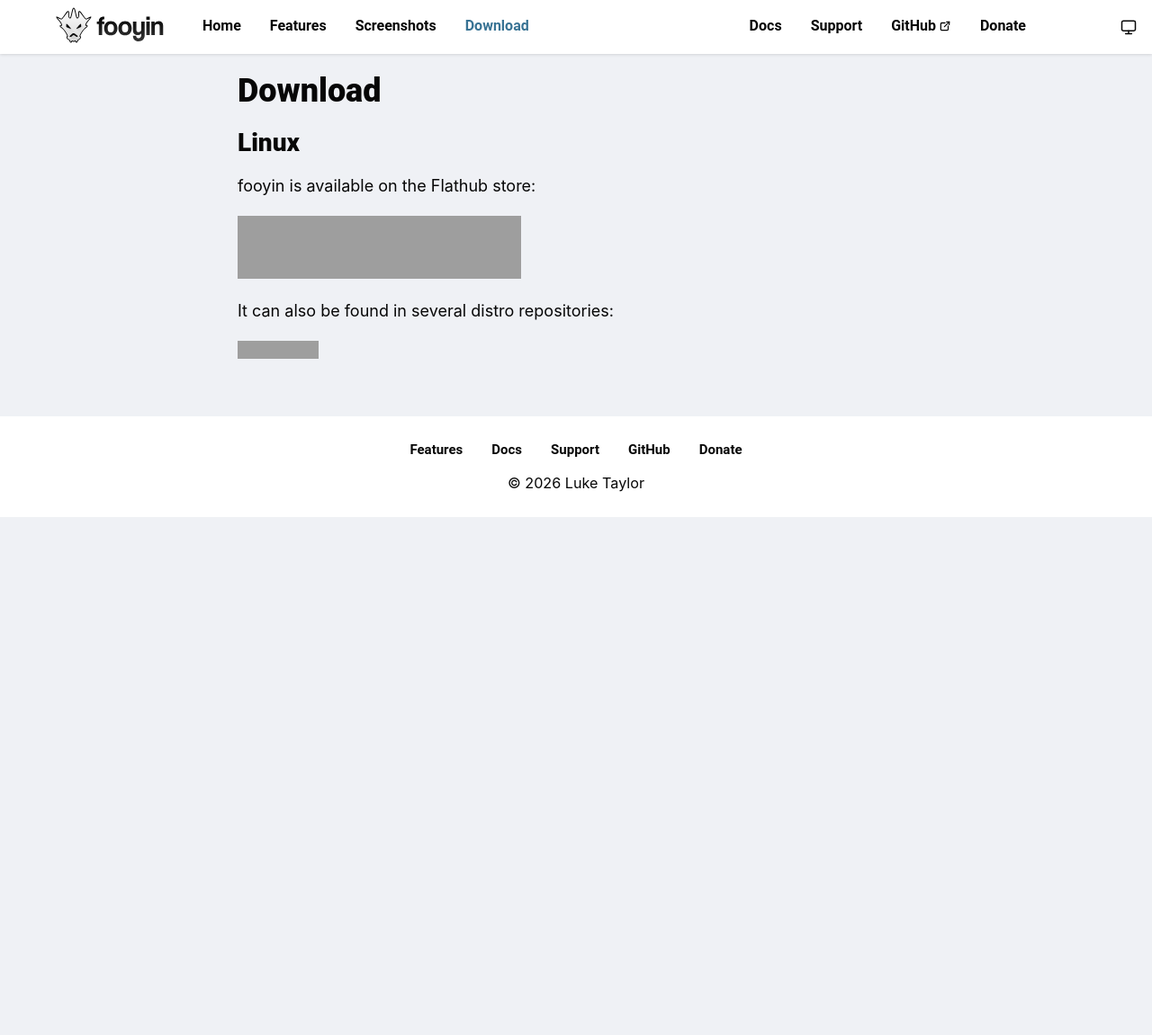
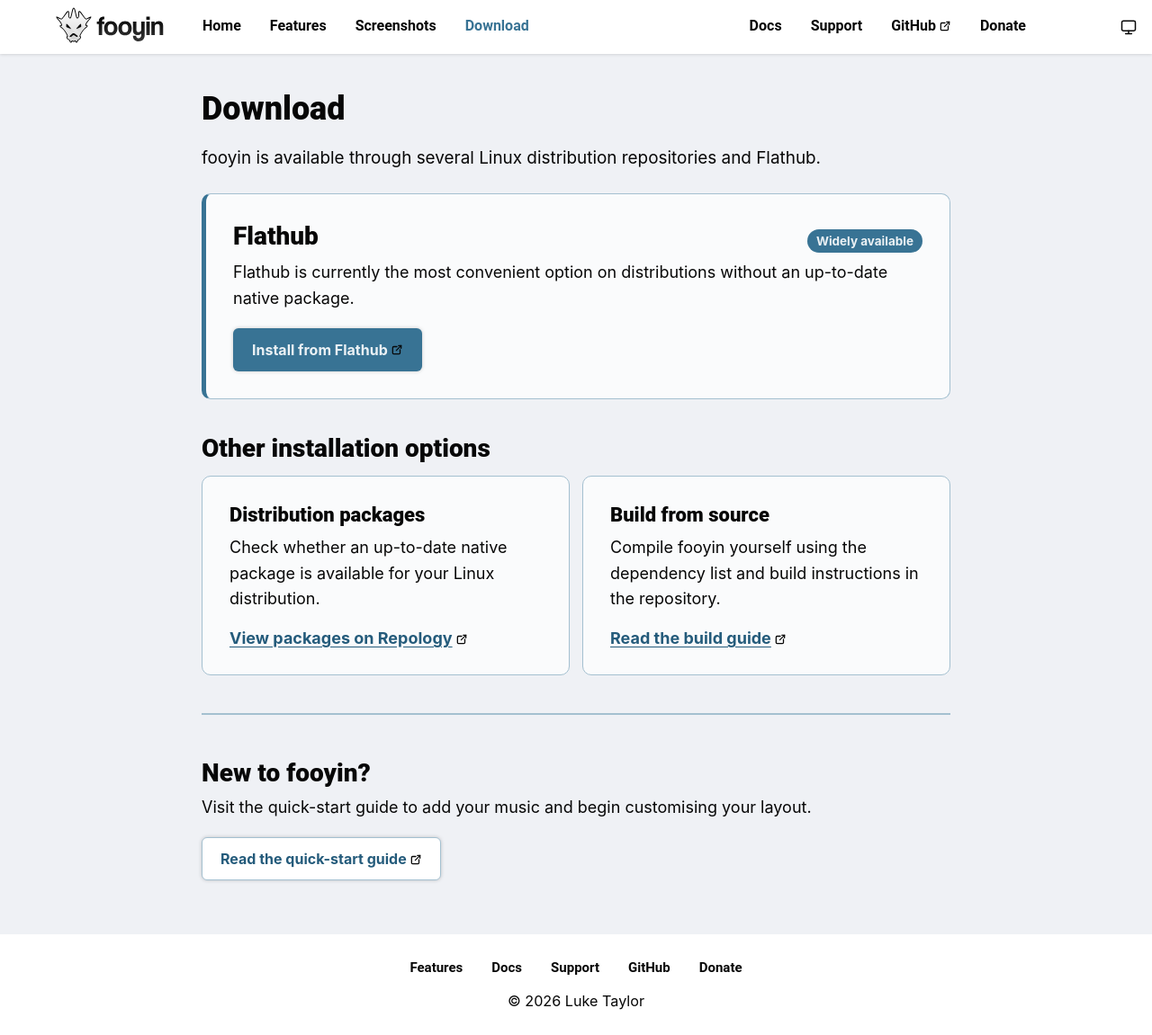
Before and after one commit to fooyin/fooyin.org, a Jekyll site: the page built from pages/download.html, in a window 1280 px wide. Shown: the whole page at 90% size. Built offline with Jekyll 4.4.1, drawn with Linux system fonts in a browser that asks for light colours; before the commit the page ends 900 px from its top, so only the background shows below that; grey boxes are pictures that could not be loaded.

Commit message:
Redesign download page

```diff
--- a/pages/download.html
+++ b/pages/download.html
@@ -1,22 +1,71 @@
 ---
 permalink: download
 title: "Download | fooyin"
+description: "Download fooyin for Linux from Flathub, your distribution or source."
 layout: default
 ---
 
 {% include header.html %}
 
-<div class="container-text">
-    <h2 class="title">Download</h2>
-    <h3 class="title">Linux</h3>
-    <p>fooyin is available on the Flathub store:
-    </p>
-    <a href="https://flathub.org/apps/details/org.fooyin.fooyin" target="_blank" rel="noopener noreferrer">
-        <img alt="Download on Flathub" height="70" src="https://flathub.org/assets/badges/flathub-badge-en.png"></a>
-    <p>It can also be found in several distro repositories:
-    </p>
-    <a href="https://repology.org/project/fooyin/versions">
-    <img src="https://repology.org/badge/vertical-allrepos/fooyin.svg" alt="Packaging status"></a>
+<div class="container-text download-page">
+  <h2 class="title">Download</h2>
+  <p class="download-intro">fooyin is available through several Linux distribution repositories and Flathub.</p>
+
+  <section class="download-card download-featured">
+    <div class="download-card-heading">
+      <h3>Flathub</h3>
+      <span class="download-label">Widely available</span>
+    </div>
+    <p>Flathub is currently the most convenient option on distributions without an up-to-date native package.</p>
+    <a
+      class="btn btn-primary external-link"
+      href="https://flathub.org/apps/details/org.fooyin.fooyin"
+      target="_blank"
+      rel="noopener noreferrer"
+      >Install from Flathub</a
+    >
+  </section>
+
+  <section class="other-downloads" aria-labelledby="other-downloads-title">
+    <h3 id="other-downloads-title">Other installation options</h3>
+    <div class="download-grid">
+      <div class="download-card">
+        <h4>Distribution packages</h4>
+        <p>Check whether an up-to-date native package is available for your Linux distribution.</p>
+        <a
+          class="text-link external-link"
+          href="https://repology.org/project/fooyin/versions"
+          target="_blank"
+          rel="noopener noreferrer"
+          >View packages on Repology</a
+        >
+      </div>
+
+      <div class="download-card">
+        <h4>Build from source</h4>
+        <p>Compile fooyin yourself using the dependency list and build instructions in the repository.</p>
+        <a
+          class="text-link external-link"
+          href="https://github.com/fooyin/fooyin/blob/master/BUILD.md"
+          target="_blank"
+          rel="noopener noreferrer"
+          >Read the build guide</a
+        >
+      </div>
+    </div>
+  </section>
+
+  <section class="download-next">
+    <h3>New to fooyin?</h3>
+    <p>Visit the quick-start guide to add your music and begin customising your layout.</p>
+    <a
+      class="btn btn-secondary external-link"
+      href="https://docs.fooyin.org/en/latest/quick-start/quick-start.html"
+      target="_blank"
+      rel="noopener noreferrer"
+      >Read the quick-start guide</a
+    >
+  </section>
 </div>
 
 {% include footer.html %}
```
